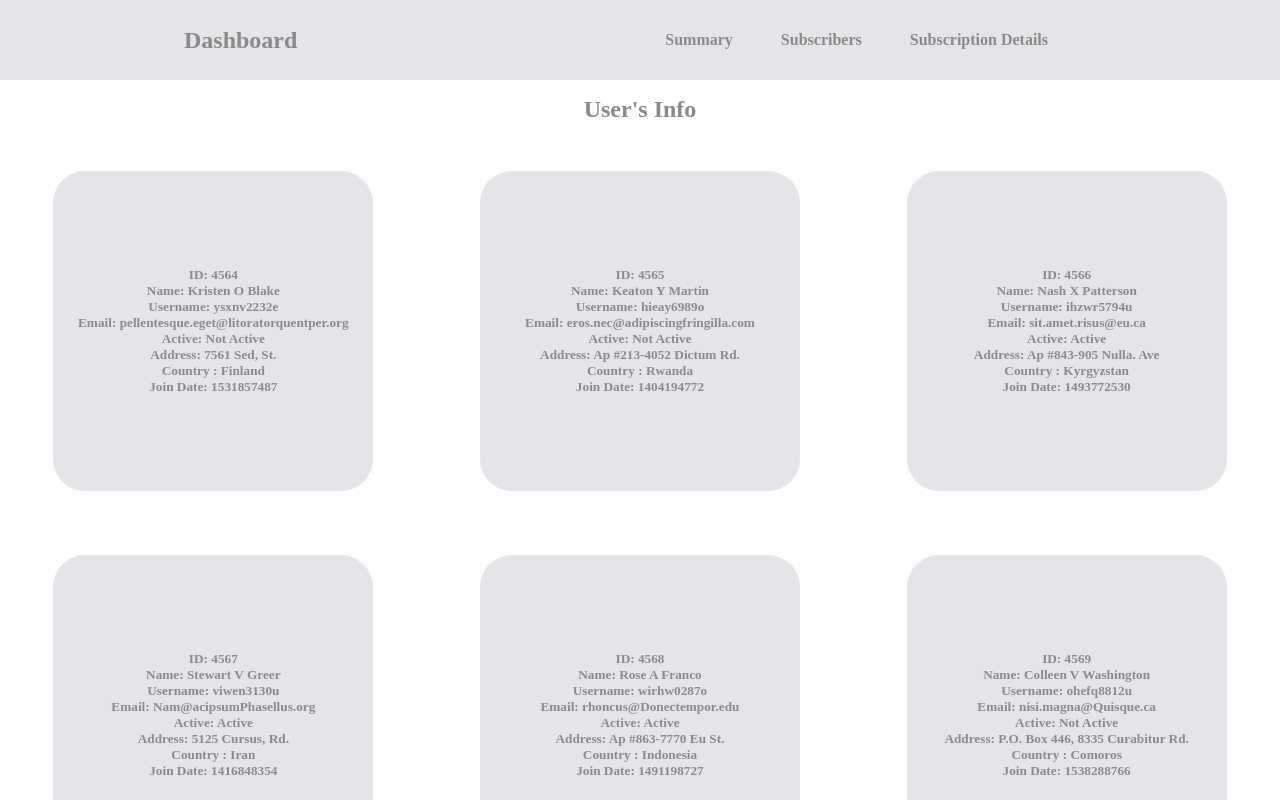
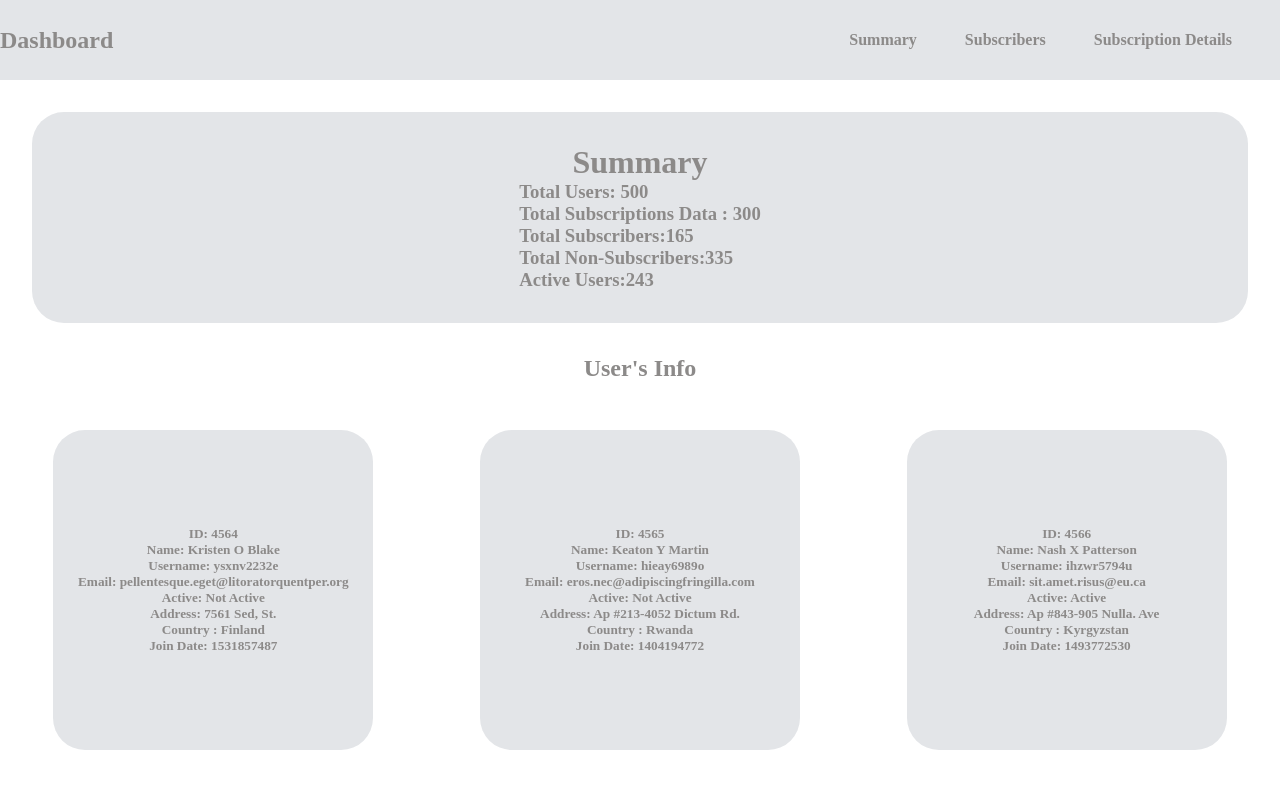
Before and after one commit to MaheshKhatiwada/genius-task, a React (Create React App) app: page / in a window 1280 px wide. Shown: the top 800 px of the page. Built offline with nearby package versions, Linux system fonts and the light colour scheme; a web font is replaced by a local one.

Commit message:
added summary data

```diff
--- a/src/App.js
+++ b/src/App.js
@@ -41,7 +41,7 @@ function App() {
       <Header />
       <Switch>
         <Route exact path="/">
-          <Summary users={users}/>
+          <Summary users={users} subscriptions={subscriptions}/>
         </Route>
         <Route exact path="/subscribers" >
           <Subscribers users={users} subscriptions={subscriptions}/>
--- a/src/components/Summary.js
+++ b/src/components/Summary.js
@@ -1,8 +1,11 @@
 import React from "react";
+import { getSubscribers } from "../common/getSubscribers";
 import "../css/Summary.css";
 
-const Summary = ({ users }) => {
-  return (
+const Summary = ({ users,subscriptions }) => {
+
+
+  const displayUserInfo=()=>(
     <>
       <h2 className="summary__heading">User's Info</h2>
       <div className="summary">
@@ -27,6 +30,36 @@ const Summary = ({ users }) => {
         })}
         </div>
     </>
+
+  );
+
+  const displaySummary=()=>{
+    const allUsers=getSubscribers(users,subscriptions);
+    const subscribers = allUsers.filter(
+      (user) => user.userSubscription.length > 0
+    );
+    const activeUsers=users.filter(user=> user.active==="1")
+    console.log(activeUsers)
+    return(
+      <>
+      <h1>Summary</h1>
+      <div>
+        <h3>Total Users: {users.length}</h3>
+        <h3>Total Subscriptions Data : {subscriptions.length}</h3>
+        <h3>Total Subscribers:{subscribers.length}</h3>
+        <h3>Total Non-Subscribers:{users.length-subscribers.length}</h3>
+        <h3>Active Users:{activeUsers.length}</h3>
+      </div>
+      </>
+    )
+  }
+  return (
+    <>
+    <div className="summaryy">
+      {displaySummary()}
+    </div>
+    <div>{displayUserInfo()}</div>
+    </>
   );
 };
 
--- a/src/css/Header.css
+++ b/src/css/Header.css
@@ -3,7 +3,7 @@
     width: 100vw;
     background:#e3e5e8;
     display:flex;
-    justify-content: space-around;
+    justify-content: space-between;
     flex-wrap: wrap;
     align-items:center
 }
--- a/src/css/Subscribers.css
+++ b/src/css/Subscribers.css
@@ -20,6 +20,7 @@
     align-items: center;
     flex-wrap: wrap;
     border-radius: 2rem;
+    font-weight: bold;
 }
 .heading{
     text-align: center;
--- a/src/css/SubscriptionDetails.css
+++ b/src/css/SubscriptionDetails.css
@@ -20,6 +20,7 @@
      align-items: center;
      flex-wrap: wrap;
      border-radius: 2rem;
+     font-weight: bold;
  }
  .heading{
      text-align: center;
--- a/src/css/Summary.css
+++ b/src/css/Summary.css
@@ -8,6 +8,19 @@
     align-items: center;
     color:#8c8a89;
     font-weight: bold;
+}
+.summaryy{
+    width: auto;
+    color:#8c8a89;
+    background:#e3e5e8;
+    padding: 2rem;
+    margin: 2rem;
+    display: flex;
+    flex-direction: column;
+    justify-content: center;
+    align-items: center;
+    flex-wrap: wrap;
+    border-radius: 2rem;
 }
 .summary__user{
     height: 20rem;
```
